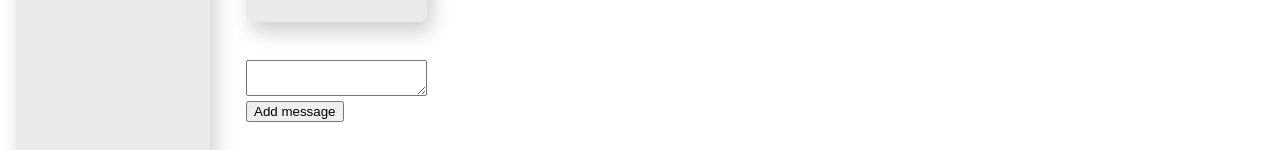
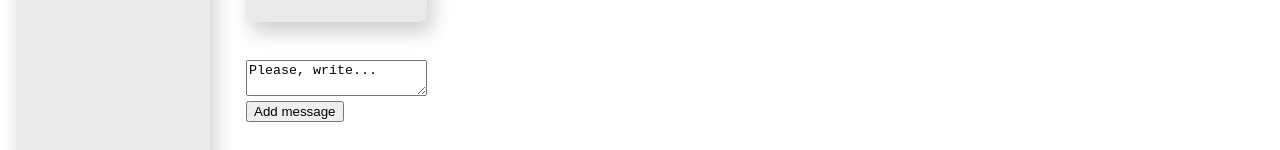
Before and after one commit to KasyanAndrey/project_01, a React (Create React App) app: page /dialogs in a window 1280 px wide. Shown: the part 710-860 px from the top of the page. Built offline with nearby package versions, Linux system fonts and the light colour scheme.

Commit message:
change index.js

```diff
--- a/src/App.js
+++ b/src/App.js
@@ -15,18 +15,30 @@ const App = (props) => {
   return (
     <div>
       <Container>
-        next 34
+        next 38
         <Header />
         <Navbar />
         <Wrapper>
           <Routes>
             <Route
               path="/profile"
-              element={<Profile profilePage={props.state.profilePage} addPost={props.addPost} updateNewPostText={props.updateNewPostText}/>}
+              element={
+                <Profile
+                  profilePage={props.state.profilePage}
+                  addPost={props.addPost}
+                  updateNewPostText={props.updateNewPostText}
+                />
+              }
             />
             <Route
               path="/dialogs"
-              element={<Dialogs dialogsPage={props.state.dialogsPage} addMessage={props.addMessage} updateNewMessageText={props.updateNewMessageText}/>}
+              element={
+                <Dialogs
+                  dialogsPage={props.state.dialogsPage}
+                  addMessage={props.addMessage}
+                  updateNewMessageText={props.updateNewMessageText}
+                />
+              }
             />
             <Route path="/news" element={<News />} />
             <Route path="/music" element={<Music />} />
--- a/src/components/Dialogs/Dialogs.jsx
+++ b/src/components/Dialogs/Dialogs.jsx
@@ -22,6 +22,7 @@ const Dialogs = (props) => {
     let text = newMessageElement.current.value;
     props.updateNewMessageText(text);
   };
+  // debugger;
 
   return (
     <div>
@@ -33,7 +34,7 @@ const Dialogs = (props) => {
             <textarea
               onChange={onMessageChange}
               ref={newMessageElement}
-              value={props.newMessageText}
+              value={props.dialogsPage.newMessageText}
             />
           </div>
           <div>
--- a/src/components/Profile/MyPosts/MyPosts.jsx
+++ b/src/components/Profile/MyPosts/MyPosts.jsx
@@ -10,7 +10,7 @@ const MyPosts = (props) => {
   let newPostElement = React.createRef();
 
   let addPost = () => {
-    props.addPost();
+        props.addPost();
   };
 
   let onPostChange = () => {
--- a/src/components/Profile/Profile.jsx
+++ b/src/components/Profile/Profile.jsx
@@ -4,6 +4,7 @@ import MyPosts from "./MyPosts/MyPosts.jsx";
 import ProfileInfo from "./ProfileInfo/ProfileInfo.jsx";
 
 const Profile = (props) => {
+  debugger;
   return (
     <div>
       <ProfileInfo />
--- a/src/index.js
+++ b/src/index.js
@@ -1,4 +1,26 @@
-import { renderEntireTree } from "./render.js";
-import state from "./redux/state.js";
+import React from "react";
+import ReactDOM from "react-dom";
+import { BrowserRouter } from "react-router-dom";
+import "./index.css";
+import App from "./App";
+import store from "./redux/state.js";
 
-renderEntireTree(state);
+const renderEntireTree = () => {
+  ReactDOM.render(
+    <React.StrictMode>
+      <BrowserRouter>
+        <App
+          state={store._state}
+          addPost={store.addPost.bind(store)}
+          updateNewPostText={store.updateNewPostText.bind(store)}
+          addMessage={store.addMessage.bind(store)}
+          updateNewMessageText={store.updateNewMessageText.bind(store)}
+        />
+      </BrowserRouter>
+    </React.StrictMode>,
+    document.getElementById("root")
+  );
+};
+
+renderEntireTree(store.getState());
+store.subscribe(renderEntireTree);
--- a/src/redux/state.js
+++ b/src/redux/state.js
@@ -1,6 +1,5 @@
-import { renderEntireTree } from "../render.js";
-
-let state = {
+let store = {
+  _state: {
     profilePage: {
       posts: [
         {
@@ -41,39 +40,53 @@ let state = {
         { id: 6, name: "Congo" },
       ],
     },
-};
+  },
 
-export const addPost = () => {
+  getState() {
+    return this._state;
+  },
+
+  _callSubscriber() {
+    console.log("State changed");
+  },
+
+  addPost() {
     let newPost = {
       id: 3,
-    message: state.profilePage.newPostText,
+      message: this._state.profilePage.newPostText,
       likesCount: 0,
     };
 
-  state.profilePage.posts.push(newPost);
-  state.profilePage.newPostText = "";
-  renderEntireTree(state);
+    this._state.profilePage.posts.push(newPost);
+    this._state.profilePage.newPostText = "";
+    this._callSubscriber(this._state);
+  },
+
+  updateNewPostText(newText) {
+    this._state.profilePage.newPostText = newText;
+    this._callSubscriber();
+  },
+
+  addMessage() {
+    let newMessage = {
+      id: 3,
+      message: this._state.dialogsPage.newMessageText,
     };
 
-export const updateNewPostText = (newText) => {
-  state.profilePage.newPostText = newText;
-  renderEntireTree(state);
+    this._state.dialogsPage.messages.push(newMessage);
+    this._state.dialogsPage.newMessageText = "";
+    this._callSubscriber(this._state);
+  },
+
+  updateNewMessageText(newText) {
+    this._state.dialogsPage.newMessageText = newText;
+    this._callSubscriber(this._state);
+  },
+
+  subscribe(observer) {
+    // subscribe -> Подписываться
+    this._callSubscriber = observer; // observer -> паттерн (наблюдатель)
+  },
 };
 
-export const addMessage = () => {
-  let newMessage = {
-    id: 3,
-    message: state.dialogsPage.newMessageText,
-  };
-
-  state.dialogsPage.messages.push(newMessage);
-  state.dialogsPage.newMessageText = "";
-  renderEntireTree(state);
-};
-
-export const updateNewMessageText = (newText) => {
-  state.dialogsPage.newMessageText = newText;
-  renderEntireTree(state);
-};
-
-export default state;
+export default store;
--- a/src/render.js
+++ /dev/null
@@ -1,29 +0,0 @@
-import React from "react";
-import ReactDOM from "react-dom";
-import { BrowserRouter } from "react-router-dom";
-import "./index.css";
-import App from "./App";
-import {
-  addPost,
-  updateNewPostText,
-  addMessage,
-  updateNewMessageText,
-} from "./redux/state.js";
-// import { updateNewPostText } from "./redux/state.js";
-
-export const renderEntireTree = (state) => {
-  ReactDOM.render(
-    <React.StrictMode>
-      <BrowserRouter>
-        <App
-          state={state}
-          addPost={addPost}
-          updateNewPostText={updateNewPostText}
-          addMessage={addMessage}
-          updateNewMessageText={updateNewMessageText}
-        />
-      </BrowserRouter>
-    </React.StrictMode>,
-    document.getElementById("root")
-  );
-};
```
Lines whose indentation alone changed are shown as unchanged.
